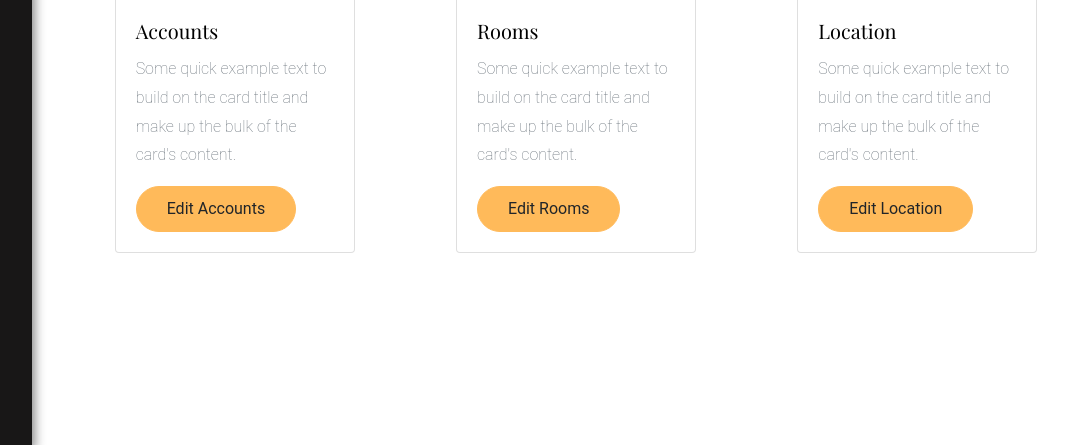
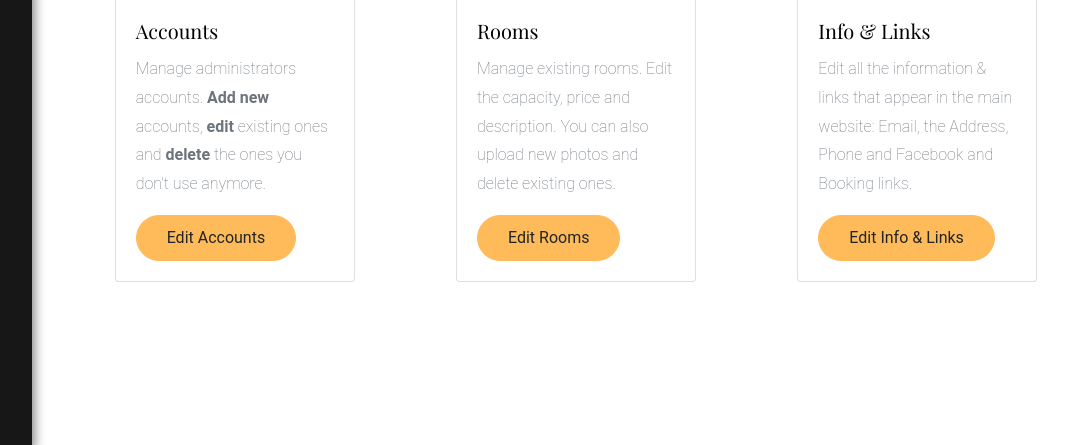
Before and after one commit to smvg/Web-Technologies, a PHP site: page /en/admin.php in a window 1280 px wide. Shown: the part 355-800 px from the top of the page, without its empty margins (160-1228 px from the left). Run offline with PHP 8.4, Linux system fonts and the light colour scheme; a user stored in the database is signed in; some libraries are stand-ins or nearby versions; some web fonts are replaced.

Commit message:
Small QoL improvements

```diff
--- a/en/admin.php
+++ b/en/admin.php
@@ -106,7 +106,7 @@
 
       <div class="sidebar">
           <div id="logo-sidebar">
-            <span style="letter-spacing: 10px;"><h1 style="color: white">LOGO</h1></span>
+            <span style="letter-spacing: 10px;"><h1 style="color: white">NM</h1></span>
           </div>
           <hr style="border-color: white;">
           <ul class="nav">
@@ -140,9 +140,9 @@
               <li>
                   <a href="javascript:change_view('location')">
                       <p>
-                        <i class="fa fa-map" aria-hidden="true"></i>
+                        <i class="fa fa-info-circle"></i></i>
                         &nbsp;
-                        <span class="icon-description">LOCATION</span>
+                        <span class="icon-description">INFO & LINKS</span>
                       </p>
                   </a>
               </li>
--- a/include/actions.php
+++ b/include/actions.php
@@ -29,7 +29,7 @@
         $email_to_update = $_POST['update-email'];
         $password_to_update = $_POST['update-psswd'];
 
-        $password_to_update = hash("sha256", $password_to_add.$salt);
+        $password_to_update = hash("sha256", $password_to_update.$salt);
 
         $connection = new mysqli($mysql_host, $mysql_user, $mysql_password, $mysql_db);
 
@@ -114,6 +114,7 @@
         $capacity = $_POST['capacity'];
         $description = $_POST['description'];
         $id_room = $_POST['id_room'];
+        $price = $_POST['price'];
 
         $connection = new mysqli($mysql_host, $mysql_user, $mysql_password, $mysql_db);
 
@@ -121,7 +122,7 @@
             echo "Connection to database failed :(";
         }
 
-        $query_string = "UPDATE Rooms SET capacity = " . $capacity . ", description = '" . $description . "' WHERE id_room = " . $id_room .  ";";
+        $query_string = "UPDATE Rooms SET capacity = " . $capacity . ", description = '" . $description . "', price = " .  $price . " WHERE id_room = " . $id_room .  ";";
         $result = $connection->query($query_string);
 
         $target_dir = "../shared/images/";
--- a/include/content.php
+++ b/include/content.php
@@ -4,31 +4,31 @@
     function get_dashboard() {
         echo "<div id='dashboard' class='content'>
         <div>
-          <h1>Hi " . $_SESSION['first_name'] . " " . $_SESSION['last_name'] . "</h1>
+          <h1>Dashboard</h1>
           <hr>
           <div class='content-div animated fadeInUp'>
             <div class='card' style='width: 15rem;'>
                 <img src='../shared/images/accounts.png' style=\"object-fit: cover; height: 30vh\" class='card-img-top' alt='...'>
                 <div class='card-body'>
                   <h5 class='card-title'>Accounts</h5>
-                  <p class='card-text'>Some quick example text to build on the card title and make up the bulk of the card's content.</p>
+                  <p class='card-text'>Manage administrators accounts. <span style='font-weight: bold'>Add new</span> accounts, <span style='font-weight: bold'>edit</span> existing ones and <span style='font-weight: bold'>delete</span> the ones you don't use anymore.</p>
                   <a href=\"javascript:change_view('accounts')\" class='btn btn-primary'>Edit Accounts</a>
                 </div>
             </div>
             <div class='card' style='width: 15rem;'>
-                <img src='../shared/images/outside1.jpg' style=\"object-fit: cover; height: 30vh\" class='card-img-top' alt='...'>
+                <img src='../shared/images/outside-default.jpg' style=\"object-fit: cover; height: 30vh\" class='card-img-top' alt='...'>
                 <div class='card-body'>
                   <h5 class='card-title'>Rooms</h5>
-                  <p class='card-text'>Some quick example text to build on the card title and make up the bulk of the card's content.</p>
+                  <p class='card-text'>Manage existing rooms. Edit the capacity, price and description. You can also upload new photos and delete existing ones.</p>
                   <a href=\"javascript:change_view('rooms')\" class='btn btn-primary'>Edit Rooms</a>
                 </div>
             </div>
             <div class='card' style='width: 15rem;'>
                 <img src='https://www.vertical-leap.uk/wp-content/uploads/2017/11/map-1400x800.jpg' style=\"object-fit: cover; height: 30vh\" class='card-img-top' alt='...'>
                 <div class='card-body'>
-                  <h5 class='card-title'>Location</h5>
-                  <p class='card-text'>Some quick example text to build on the card title and make up the bulk of the card's content.</p>
-                  <a href=\"javascript:change_view('location')\" class='btn btn-primary'>Edit Location</a>
+                  <h5 class='card-title'>Info & Links</h5>
+                  <p class='card-text'>Edit all the information & links that appear in the main website: Email, the Address, Phone and Facebook and Booking links.</p>
+                  <a href=\"javascript:change_view('location')\" class='btn btn-primary'>Edit Info & Links</a>
                 </div>
             </div>
           </div>
@@ -70,7 +70,7 @@
         $code = "
         <div id='location' class='content animated fadeInUp'>
 
-        <h1>Location</h1>
+        <h1>Info & Links</h1>
         <hr style='width:100%'>
         <form id='input-div' enctype='multipart/form-data' action='admin.php' method='post'>
           <h5>Address & Phone</h5>
@@ -102,8 +102,8 @@
       <h1>Accounts</h1>
       <hr style='width:100%'>
       <div class='input-section animated fadeIn'>
-        <input id='add-email' autocomplete='off' type='email' placeholder='Email'>&nbsp;
-        <input id='add-psswd' autocomplete='off' type='password' placeholder='Password'>&nbsp;
+        <input id='add-email' autocomplete='nope' type='email' placeholder='Email'>&nbsp;
+        <input id='add-psswd' autocomplete='nope' type='password' placeholder='Password'>&nbsp;
         <button id='add-account' class='btn btn-primary'>Add</button>
       </div>
       <div id='account-table' class='content-table'>
@@ -150,7 +150,7 @@
               *****
           </div>
           <div class='row-data-operation'>
-              <a href='#' style='margin:auto; display:inline-block;' class='btn btn-secondary edit-account'>Edit</a>
+              <a href='#' style='margin:auto; display:inline-block; color: black' class='edit-account'><i class='fa fa-pencil'></i></a>
           </div>
           </div>";
         }
@@ -179,6 +179,9 @@
       <div class='row-header-photos'>
           Nº Photos
       </div>
+      <div class='row-header-price'>
+        zł
+      </div>
       </div>";
 
       $table = "";
@@ -191,13 +194,14 @@
           echo "Connection to database failed :(";
       }
 
-      $query_string = "SELECT * FROM Rooms;";
+      $query_string = "select Rooms.id_room, id_location, description, capacity, price, Count(name) as num_photos from Rooms left join Room_Photo on Rooms.id_room = Room_Photo.id_room group by id_room;";
 
       $result = $connection->query($query_string);
 
       $connection->close();
 
       while ($row = mysqli_fetch_assoc($result)) {
+
         $table .= "
         <div id='room-" . $row['id_room'] . "' class='cell clickable room-entry'>
       <div class='row-data-num'>"
@@ -209,9 +213,12 @@
       <div class='row-data-capacity'>"
       . $row['capacity'] .
       "</div>
-      <div class='row-data-photos'>
-      1
-      </div></div>
+      <div class='row-data-photos'>"
+      . $row['num_photos'] .
+      "</div>
+      <div class='row-data-price'>"
+      . $row['price'] .
+      "</div></div>
         ";
       }
 
@@ -252,18 +259,18 @@
         $row = $result->fetch_assoc();
         $code = "
         <div id='room-edit' class='content animated fadeInUp'>
-          <h1>Room #" . $row['id_room'] . "</h1>
+          <h1><i class='fa fa-angle-left go-back-rooms' style='margin-right: 2rem' aria-hidden='true'></i>Room #" . $row['id_room'] . "</h1>
           <hr>
 
           <form id='input-div' enctype='multipart/form-data' action='admin.php' method='post'>
             <input name='capacity' type=\"number\" value='" . $row['capacity'] . "' placeholder=\"Capacity\">
+            <input name='price' type=\"number\" value='" . $row['price'] . "' placeholder=\"Price\">
             <br>
             <textarea name='description' class=\"rounded\" placeholder=\"Description\">" . $row['description'] . "</textarea>
             <br>
             <div class='photo-div'>" . $photos_code . "</div>
             <input id='fileInput' type='file' name='pic' style=\"width: auto;\" accept='image/*'>
             <br>
-            <input name='visible' style=\"margin-left: 1rem; margin-right: 0.5rem; width: auto;\" type=\"checkbox\" value=\"visible\" checked> Visible
             <input type='number' name='id_room' value='" . $row['id_room'] . "' style='display:none'>
             <input type='text' name='action' value='update-room' style='display:none'>
             <input type='submit' value='Save' class=\"btn btn-primary btn-block text-white\" style=\"margin: 0.5rem; width: auto; padding-left: 1.5rem; padding-right: 1.5rem\">
--- a/shared/css/rooms.css
+++ b/shared/css/rooms.css
@@ -1,11 +1,15 @@
-.row-header-num, .row-header-description, .row-header-capacity, .row-header-photos {
+.row-header-num, .row-header-description, .row-header-capacity, .row-header-photos, .row-header-price {
     font-weight: bold
 }
 
-.row-data-num, .row-header-num, .row-header-capacity, .row-data-capacity, .row-header-photos, .row-data-photos {
-    width: 15%; text-align: center;
+.row-data-num, .row-header-num, .row-header-capacity, .row-data-capacity, .row-header-photos, .row-data-photos, .row-header-price, .row-data-price {
+    width: 10%; text-align: center;
 }
 
 .row-data-description, .row-header-description {
     width: 60%; text-align: center;
 }
+
+.go-back-rooms {
+    cursor: pointer;
+}
--- a/shared/css/table.css
+++ b/shared/css/table.css
@@ -25,5 +25,5 @@
 }
 
 .clickable:hover {
-    background-color: #e9ecef;
+    background-color: #e9ecef4b;
 }
--- a/shared/js/admin.js
+++ b/shared/js/admin.js
@@ -43,8 +43,8 @@ $(document).on('click', '.photo-entry-location', function() {
 $(document).on('click', '.edit-account', function() {
     old_email = $(this).parent().siblings('.row-data-email').text();
 
-    var save_btn = "<a href='#' style='margin:auto; display:inline-block;' class='btn btn-success update-account'>Save</a>"
-    var cancel_btn = "<a href='#' style='margin-left:10px; display:inline-block;' class='btn btn-secondary cancel-edit'>Cancel</a>"
+    var save_btn = "<a href='#' style='margin:auto; display:inline-block; color: inherit' class='update-account'><i class='fa fa-floppy-o'></i></a>"
+    var cancel_btn = "<a href='#' style='margin-left:10px; display:inline-block; color: inherit' class='cancel-edit'><i class='fa fa-undo'></i></a>"
 
     $(this).parent().siblings('.row-data-email').html("<input autocomplete='off' style='width: match-parent' class='input-email' type='email' value='" + old_email + "'>")
     $(this).parent().siblings('.row-data-password').html("<input autocomplete='off' style='width: match-parent' class='input-password' type='password'>")
@@ -71,6 +71,10 @@ $(document).on('click', '.update-account', function() {
     var email = $(this).parent().siblings('.row-data-email').find('.input-email')[0].value;
     var password = $(this).parent().siblings('.row-data-password').find('.input-password')[0].value;
 
+    var old_email = $(this).parent().siblings('.row-data-email').find('.input-email')[0].attributes.value.nodeValue.trim();
+
+    console.log(email + "-" + password)
+
     $.redirect("admin.php", {
         page : 'accounts',
         action: 'update-account',
@@ -87,8 +91,12 @@ $(document).on('click', '.cancel-edit', function() {
     $(this).parent().siblings('.row-data-email').html(email)
     $(this).parent().siblings('.row-data-password').html("*****")
 
-    $(this).parent().html("<a href='#' style='margin:auto; display:inline-block;' class='btn btn-secondary edit-account'>Edit</a>")
+    $(this).parent().html("<a href='#' style='margin:auto; display:inline-block; color: inherit' class='edit-account'><i class='fa fa-pencil'></i></a>")
 
+});
+
+$(document).on('click', '.go-back-rooms', function() {
+    $.redirect("admin.php", { page : 'rooms'});
 });
 
 $(document).ready(function() {
```
